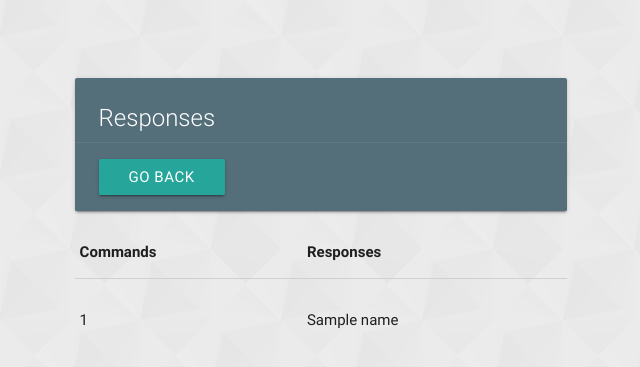
After one commit to chillroom/jacr-admin, a Flask app: template app/templates/responses.html in a window 1280 px wide. The commit adds this page. Shown: the top 367 px of the page, without its empty margins (319-959 px from the left). Run offline with Flask 2, Linux system fonts and the light colour scheme; the template is opened without the code that fills it: most values are stand-ins (such as "Sample title", 1, 10 or a date in 2020); parts of the project's set-up code (start-up, migrations or seed data) failed here and were passed over; some libraries are stand-ins or nearby versions.

Commit message:
add responses page

```diff
--- a/app/templates/index.html
+++ b/app/templates/index.html
@@ -19,6 +19,7 @@
           </div>
           <div class="card-action">
             <a href="/motd" class="waves-effect waves-light btn">See MOTD list</a>
+            <a href="/responses" class="waves-effect waves-light btn">See responses</a>
             <a href="/restart" class="waves-effect waves-light btn">Restart bot</a>
             <a href="/logout" class="waves-effect waves-light btn red">Logout</a>
           </div>
--- /dev/null
+++ b/app/templates/responses.html
@@ -0,0 +1,43 @@
+{% extends "layout.html" %}
+{% block body %}
+  {{ super() }}
+  <div class="container" style="padding-top: 70px; margin-top:0;display:flex; justify-content: center; ">
+    <div style="width: 55%">
+      <div class="card blue-grey darken-1">
+        <div class="card-content white-text" style="padding-bottom: 0px">
+          <span class="card-title">Responses</span>
+        </div>
+        <div class="card-action">
+          <a href="/" class="waves-effect waves-light btn">Go back</a>
+        </div>
+      </div>
+
+      <table>
+        <thead>
+          <th>Commands</th>
+          <th>Responses</th>
+        </thead>
+        <tbody>
+          {% for response in responses %}
+            <tr>
+              <td>
+                <ul>
+                  {% for cmd in response[0] %}
+                    <li>{{ cmd }}</li>
+                  {% endfor %}
+                </ul>
+              </td>
+              <td>
+                <ul>
+                  {% for body in response[1] %}
+                    <li>{{ body }}</li>
+                  {% endfor %}
+                </ul>
+              </td>
+            </tr>
+          {% endfor %}
+        </tbody>
+      </table>
+    </div>
+  </div>
+{% endblock %}
```
Also changed, not shown: app/__init__.py (+15 -0 lines).
